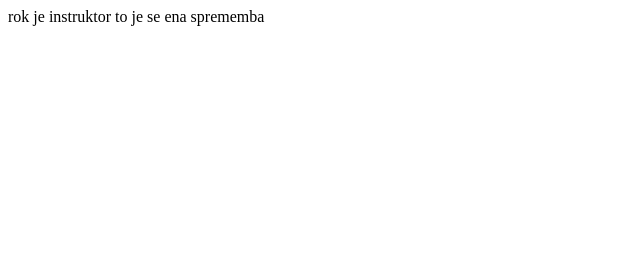
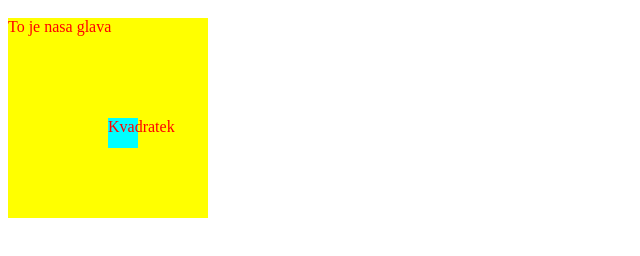
Before and after one commit to Klemen1975/moj-projekt, a plain HTML site: page index.html in a window 1280 px wide. Shown: the whole page, without its empty margins (0-640 px from the left). Drawn offline with Linux system fonts and the light colour scheme.

Commit message:
to je peta sprememba

```diff
--- a/index.html
+++ b/index.html
@@ -1,2 +1,17 @@
-rok je instruktor
-to je se ena sprememba
+<!DOCTYPE html>
+
+
+<html>
+   <head>
+       <title>To je moja spletna stran</title>
+
+       <link rel="stylesheet" href="style.css" />
+   </head>
+
+<body>
+    <div id="header">To je nasa glava
+        <div id="kvadratek">Kvadratek</div>
+    </div>
+</body>
+
+</html>
--- a/style.css
+++ b/style.css
@@ -1,5 +1,21 @@
 /*to je nasa datoteka*/
 
-#main {
+#header {
   color: red;
+    background-color: yellow;
+    width: 200px;
+    height: 200px;
+    position: relative;
+    top: 10px;
+    left 10px;
+
 }
+
+#kvadratek {
+    width: 30px;
+    height: 30px;
+    position: absolute;
+    top: 50%;
+    left: 50%;
+    background-color: aqua;
+}
```
